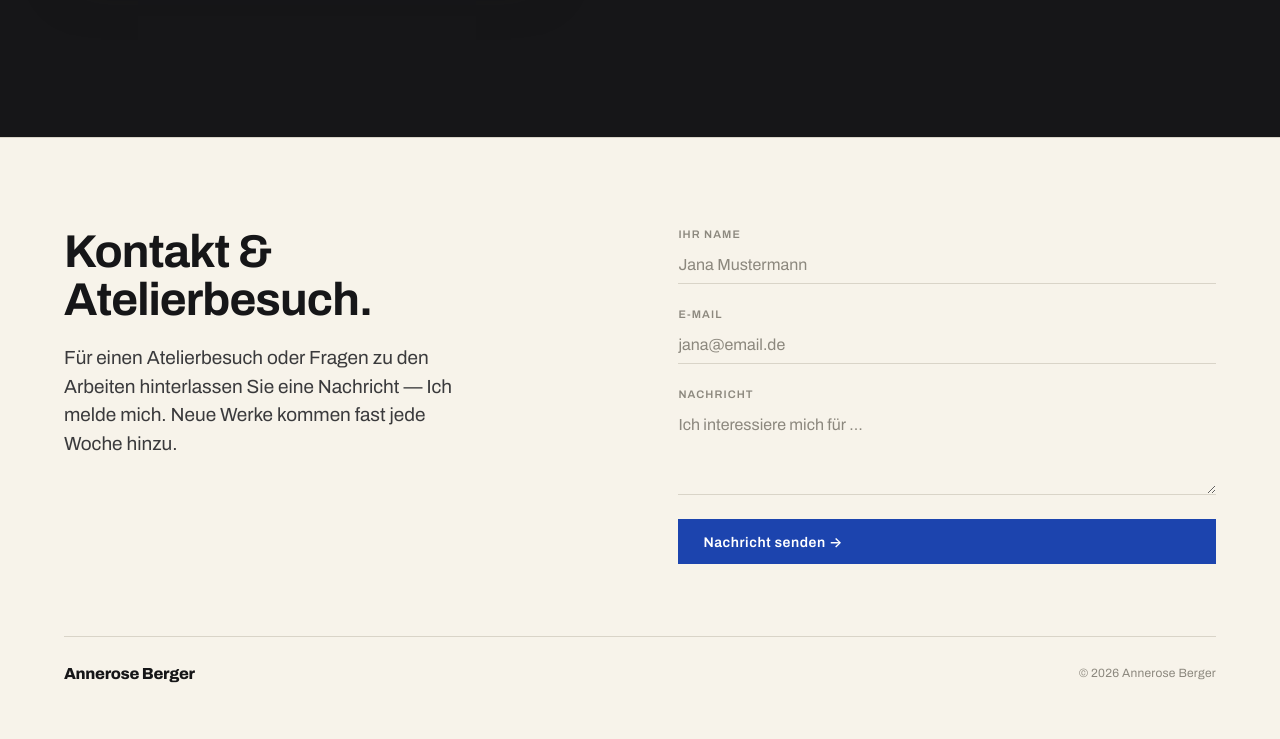
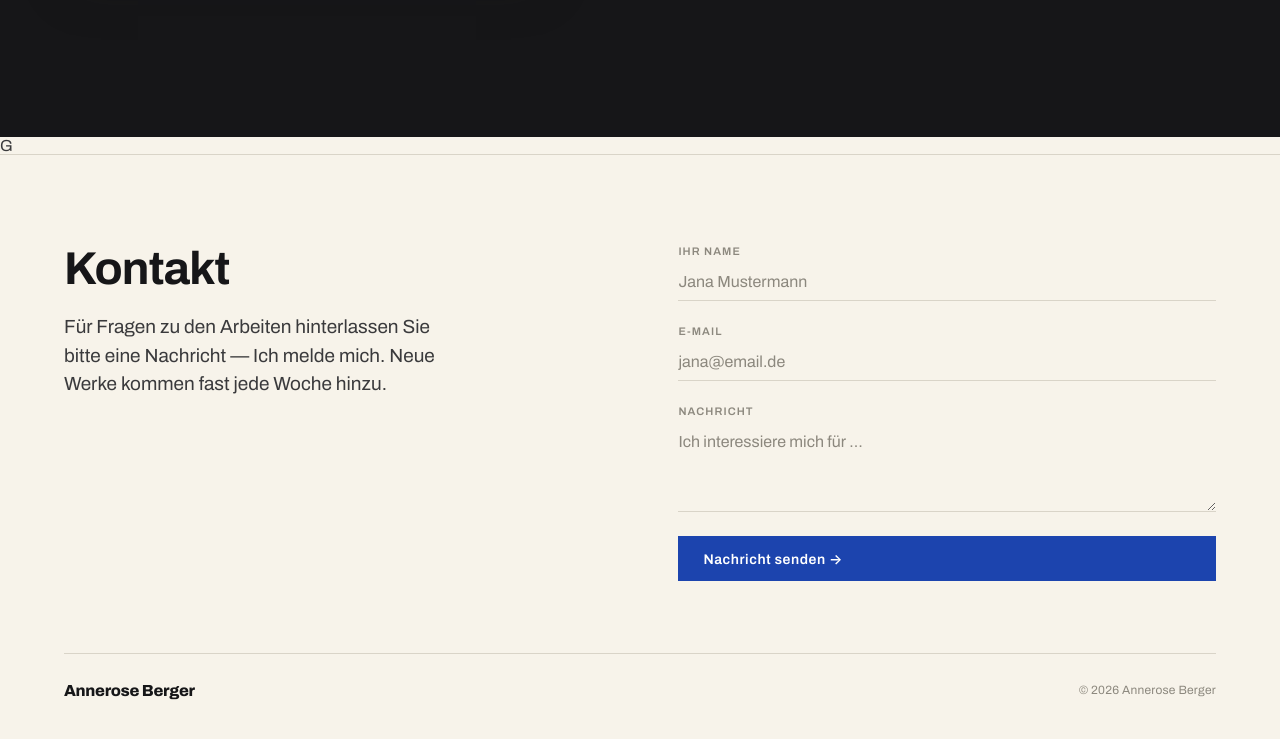
Before and after one commit to oberger4712/annerose-website-2, a website built with Vite: page index.html in a window 1280 px wide. Shown: the part 3132-3871 px from the top of the page. Built offline with nearby package versions, Linux system fonts and the light colour scheme; some packages are replaced by stand-ins of ours; a web font is replaced by a local one.

Commit message:
Replace Kontakt text

```diff
--- a/index.html
+++ b/index.html
@@ -80,15 +80,15 @@
       </div>
     </div>
   </section>
-
+G
   <!-- ── FOOTER / KONTAKT ─────────────────────────────────────── -->
   <footer class="footer" id="kontakt">
     <div class="footer__inner">
       <div class="footer__contact">
 
         <div>
-          <h2 class="footer__heading">Kontakt &amp;<br>Atelierbesuch.</h2>
-          <p class="footer__body">Für einen Atelierbesuch oder Fragen zu den Arbeiten hinterlassen Sie eine Nachricht — Ich melde mich. Neue Werke kommen fast jede Woche hinzu.</p>
+          <h2 class="footer__heading">Kontakt</h2>
+          <p class="footer__body">Für Fragen zu den Arbeiten hinterlassen Sie bitte eine Nachricht — Ich melde mich. Neue Werke kommen fast jede Woche hinzu.</p>
           <!-- ÄNDERN: E-Mail-Adresse anpassen -->
           <!--
           <a href="mailto:kontakt@annerose-berger.de" class="footer__email-link">
```
